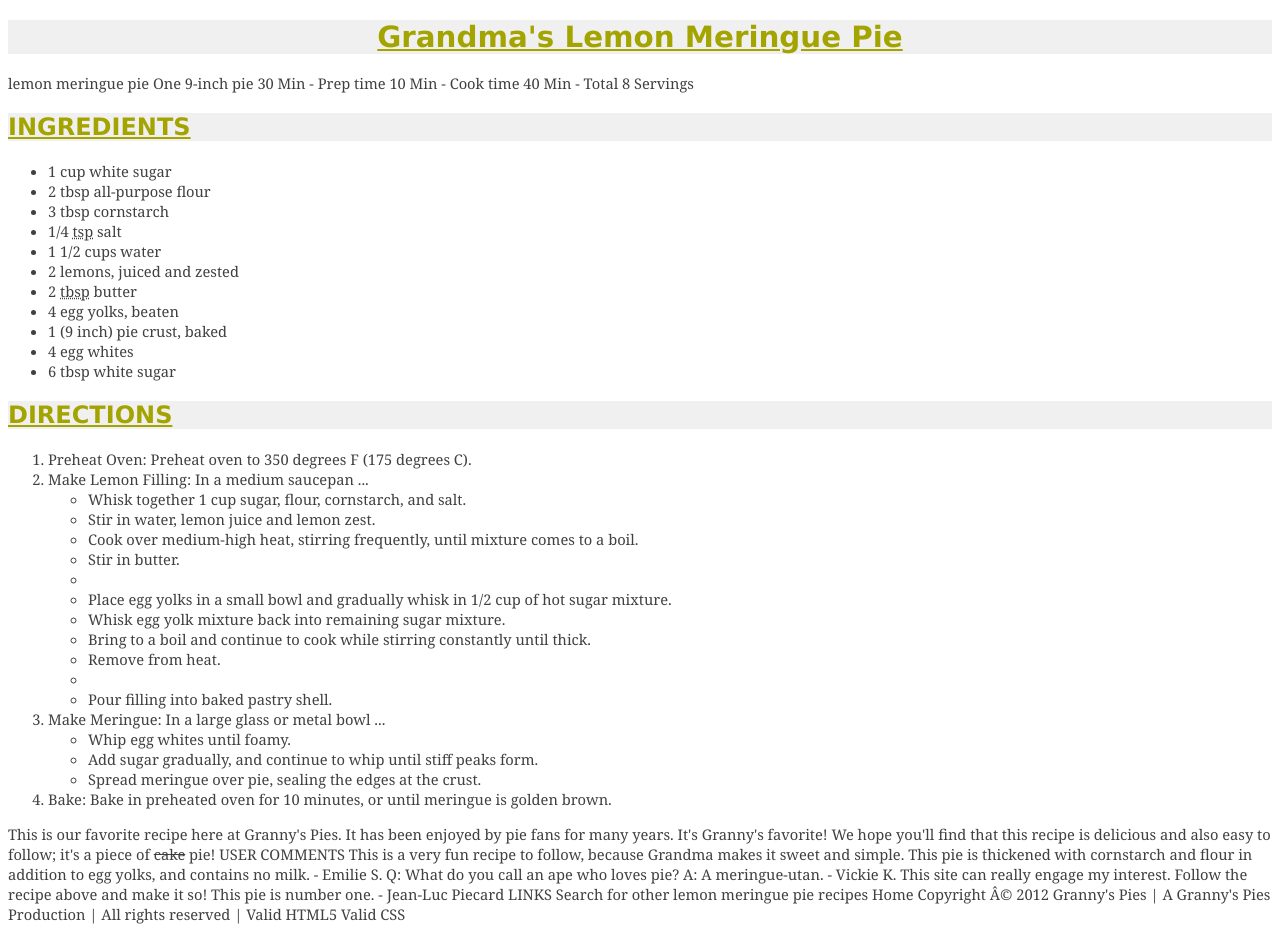
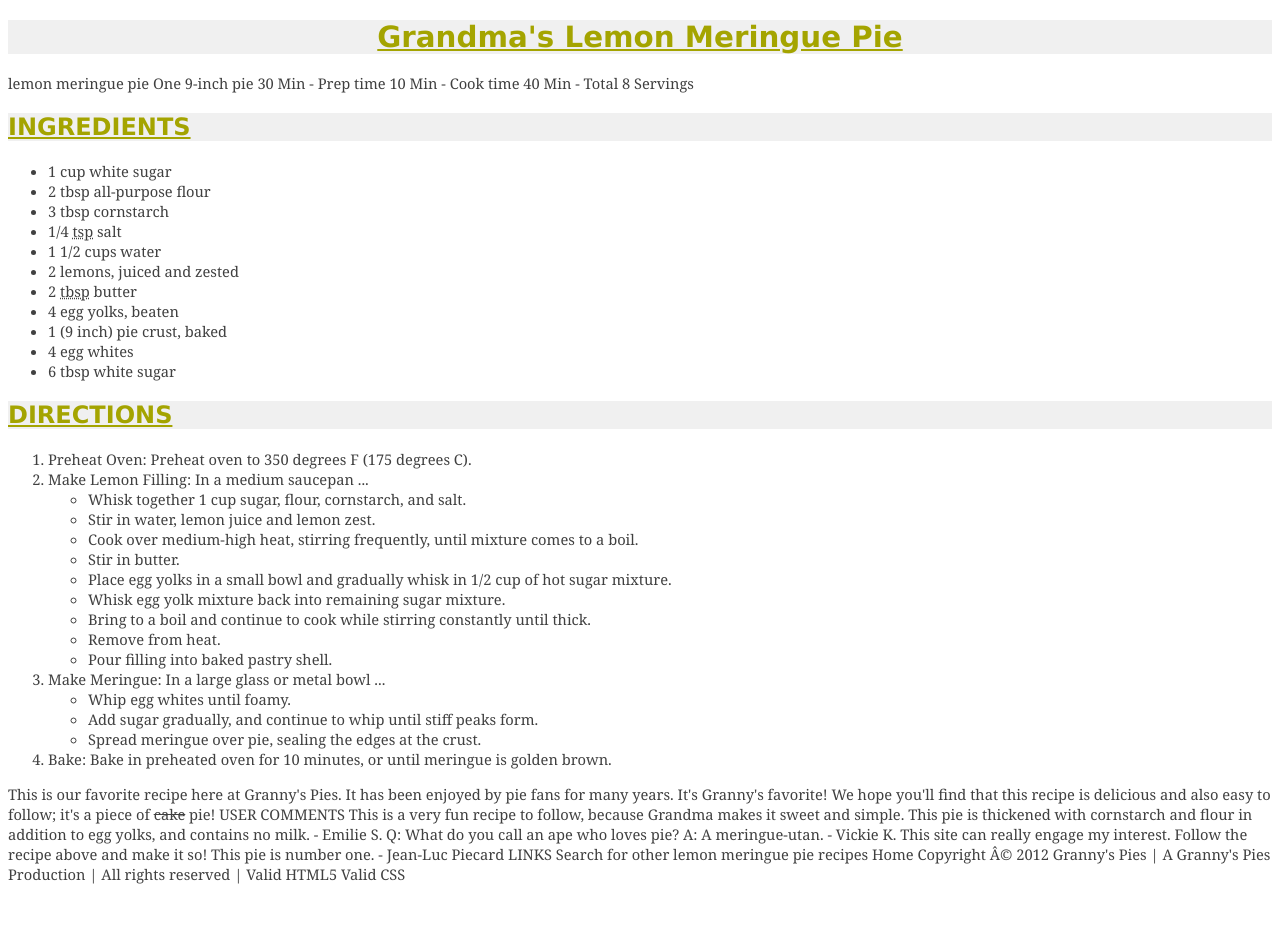
Before and after one commit to samitaha/samitaha, a plain HTML site: page recipes-hw/pie.html in a window 1280 px wide. After the commit the page ends 892 px from the top, so only its background shows below. Drawn offline with Linux system fonts and the light colour scheme.

Commit message:
Update pie.html

```diff
--- a/recipes-hw/pie.html
+++ b/recipes-hw/pie.html
@@ -41,11 +41,11 @@ One 9-inch pie
         <li>Whisk together 1 cup sugar, flour, cornstarch, and salt.</li>
         <li>Stir in water, lemon juice and lemon zest.</li>
         <li>Cook over medium-high heat, stirring frequently, until mixture comes to a boil.</li>
-        <li>Stir in butter.<li>
+        <li>Stir in butter.</li>
         <li>Place egg yolks in a small bowl and gradually whisk in 1/2 cup of hot sugar mixture.</li>
         <li>Whisk egg yolk mixture back into remaining sugar mixture.</li>
         <li>Bring to a boil and continue to cook while stirring constantly until thick.</li>
-        <li>Remove from heat.<li>
+        <li>Remove from heat.</li>
         <li>Pour filling into baked pastry shell.</li>
     </ul>
     <li>Make Meringue: In a large glass or metal bowl ...</li>
```
